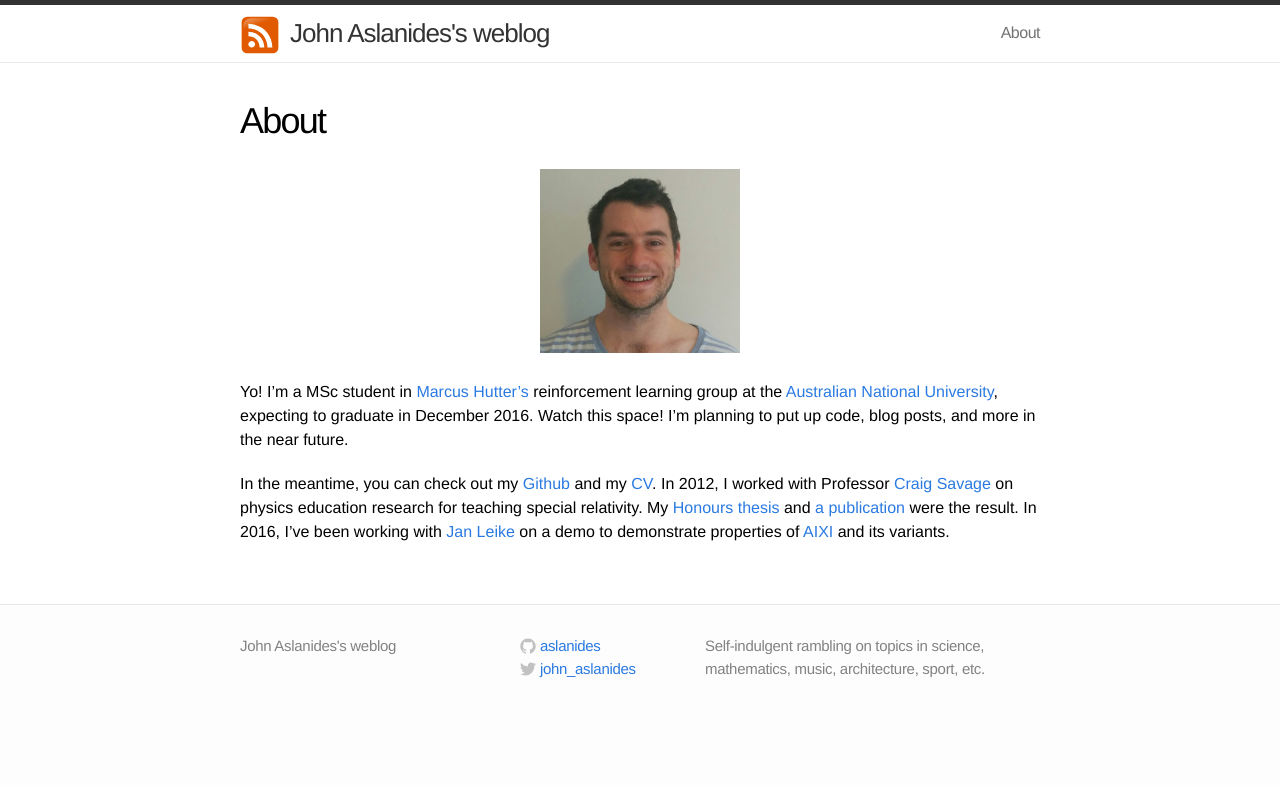
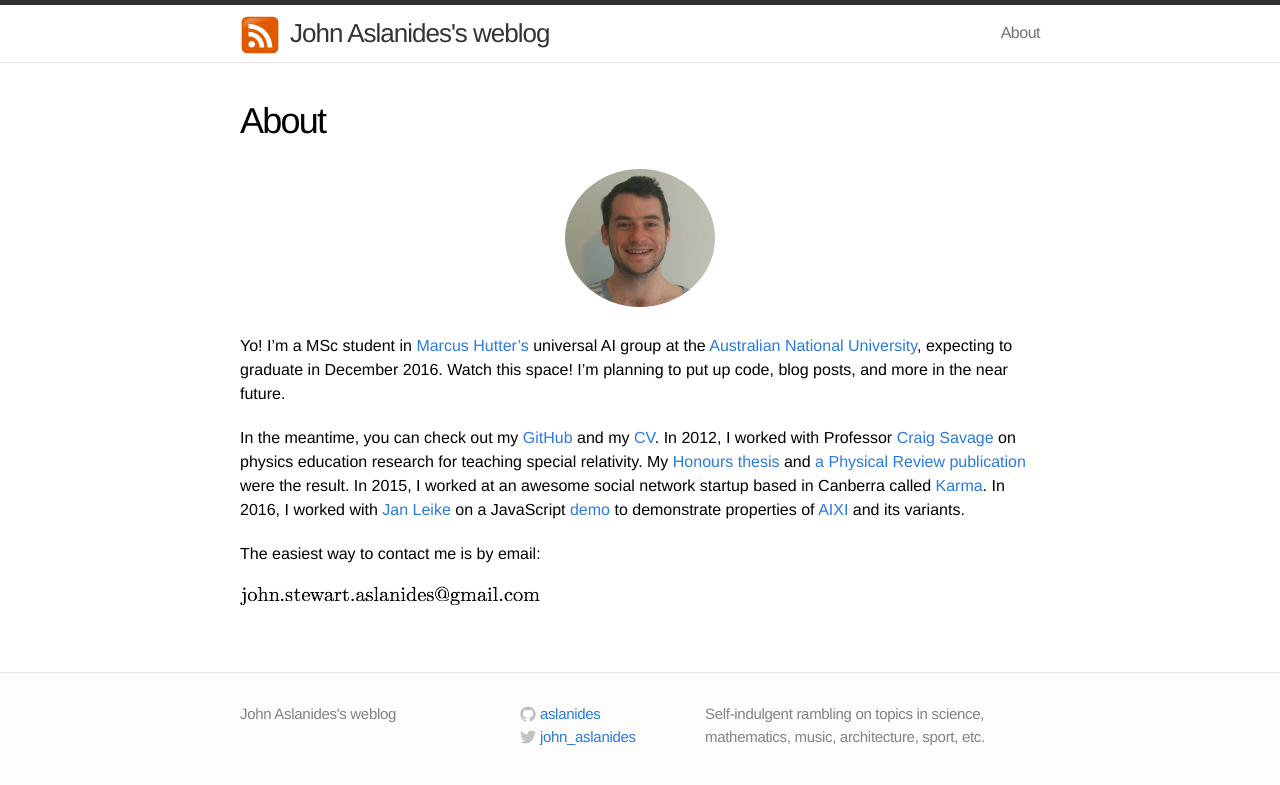
Before and after one commit to aslanides/aslanides.github.io, a Jekyll site: the page built from about.md, in a window 1280 px wide. Shown: the top 785 px of the page. Built offline with Jekyll 4.4.1, drawn with Linux system fonts in a browser that asks for light colours.

Commit message:
update about me

```diff
--- a/about.md
+++ b/about.md
@@ -4,8 +4,27 @@ title: About
 permalink: /about/
 ---
 
-<center><img src="../assets/me.png" width="200" /></center>
+<center><img src="../assets/me.png" style="border-radius:50%" width="150" /></center>
 
-Yo! I'm a MSc student in [Marcus Hutter's](http://hutter1.net) reinforcement learning group at the [Australian National University](http://anu.edu.au), expecting to graduate in December 2016. Watch this space! I'm planning to put up code, blog posts, and more in the near future.
+Yo! I'm a MSc student in [Marcus Hutter's][marcus] universal AI group at the [Australian National University][anu], expecting to graduate in December 2016. Watch this space! I'm planning to put up code, blog posts, and more in the near future.
 
-In the meantime, you can check out my [Github](https://github.com/aslanides) and my [CV](../docs/cv.pdf). In 2012, I worked with Professor [Craig Savage](http://people.physics.anu.edu.au/~cms130/) on physics education research for teaching special relativity. My [Honours thesis](../docs/honours_thesis.pdf) and [a publication](http://journals.aps.org/prper/abstract/10.1103/PhysRevSTPER.9.010118) were the result. In 2016, I've been working with [Jan Leike](https://jan.leike.name/) on a demo to demonstrate properties of [AIXI](https://en.wikipedia.org/wiki/AIXI) and its variants.
+In the meantime, you can check out my [GitHub] and my [CV]. In 2012, I worked with Professor [Craig Savage][craig] on physics education research for teaching special relativity. My [Honours thesis] and [a Physical Review publication][AS2013] were the result. In 2015, I worked at an awesome social network startup based in Canberra called [Karma]. In 2016, I worked with [Jan Leike][jan] on a JavaScript [demo] to demonstrate properties of [AIXI] and its variants.
+
+The easiest way to contact me is by email:
+
+<img src="../assets/email.png" width="300" />
+
+
+[marcus]: http://hutter1.net
+[craig]: http://people.physics.anu.edu.au/~cms130/
+[jan]: https://jan.leike.name/
+
+[demo]: http://aslanides.github.io/aixijs
+[anu]: http://anu.edu.au
+[AIXI]: https://en.wikipedia.org/wiki/AIXI
+[GitHub]: https://github.com/aslanides
+[Karma]: https://karma.wiki
+
+[Honours thesis]: ../docs/honours_thesis.pdf
+[CV]: ../docs/cv.pdf
+[AS2013]: http://journals.aps.org/prper/abstract/10.1103/PhysRevSTPER.9.010118
```
Also changed, not shown: assets/email.png (added).
